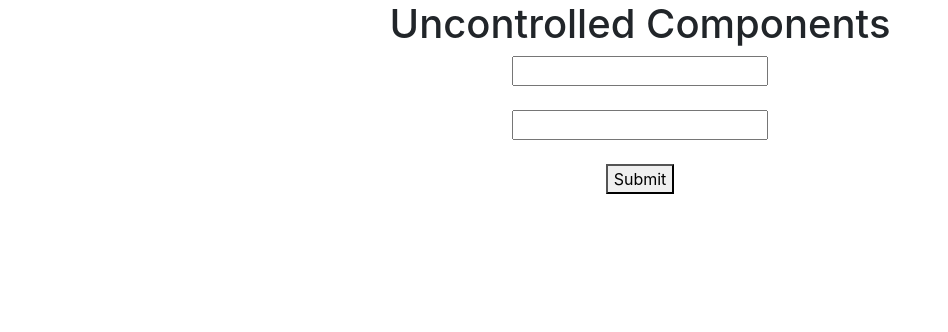
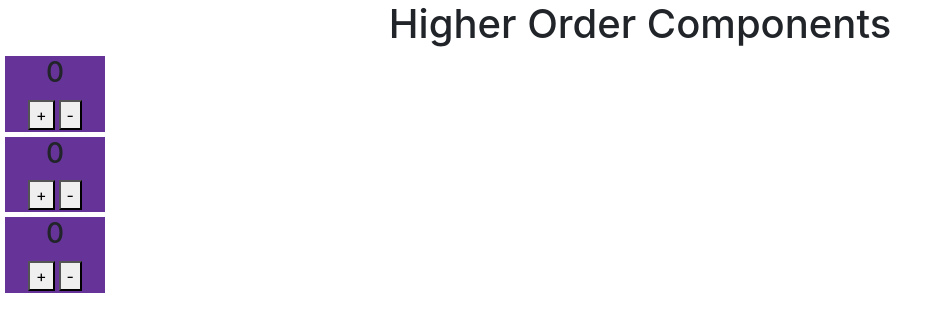
Before and after one commit to mrdbcse/React-Tutorial, a React (Create React App) app: page / in a window 1280 px wide. Shown: the top 332 px of the page, without its empty margins (0-948 px from the left). Built offline with nearby package versions, Linux system fonts and the light colour scheme.

Commit message:
Higher Order Components

```diff
--- a/src/App.js
+++ b/src/App.js
@@ -1,8 +1,10 @@
 import "./App.css";
-import ControlledComponent from "./Components/ControlledComponent";
-import FwdRef from "./Components/FwdRef";
-import UncontrolledComponents from "./Components/UncontrolledComponents";
-import UseRefExample from "./Components/UseRefExample";
+import CounterTwo from "./Components/CounterTwo";
+import Hoc from "./Components/Hoc";
+// import ControlledComponent from "./Components/ControlledComponent";
+// import FwdRef from "./Components/FwdRef";
+// import UncontrolledComponents from "./Components/UncontrolledComponents";
+// import UseRefExample from "./Components/UseRefExample";
 // import UseMemoExample from "./Components/UseMemoExample";
 // import Bootstrap from "./Components/Bootstrap";
 // import Map from "./Components/Map";
@@ -48,7 +50,8 @@ const App = () => {
       {/* <UseRefExample /> */}
       {/* <FwdRef /> */}
       {/* <ControlledComponent /> */}
-      <UncontrolledComponents />
+      {/* <UncontrolledComponents /> */}
+      <Hoc cmp={CounterTwo} />
     </div>
   );
 };
--- /dev/null
+++ b/src/Components/CounterTwo.js
@@ -0,0 +1,18 @@
+import { useState } from "react";
+
+const CounterTwo = () => {
+  const [count, setCount] = useState(0);
+  return (
+    <div>
+      <h3>{count}</h3>
+      <button style={{ margin: "2px" }} onClick={() => setCount(count + 1)}>
+        +
+      </button>
+      <button style={{ margin: "2px" }} onClick={() => setCount(count - 1)}>
+        -
+      </button>
+    </div>
+  );
+};
+
+export default CounterTwo;
--- /dev/null
+++ b/src/Components/Hoc.js
@@ -0,0 +1,36 @@
+const Hoc = (props) => {
+  return (
+    <div>
+      <h1>Higher Order Components</h1>
+      <div
+        style={{
+          backgroundColor: "rebeccapurple",
+          width: "100px",
+          margin: "5px",
+        }}
+      >
+        <props.cmp />
+      </div>
+      <div
+        style={{
+          backgroundColor: "rebeccapurple",
+          width: "100px",
+          margin: "5px",
+        }}
+      >
+        <props.cmp />
+      </div>
+      <div
+        style={{
+          backgroundColor: "rebeccapurple",
+          width: "100px",
+          margin: "5px",
+        }}
+      >
+        <props.cmp />
+      </div>
+    </div>
+  );
+};
+
+export default Hoc;
```
